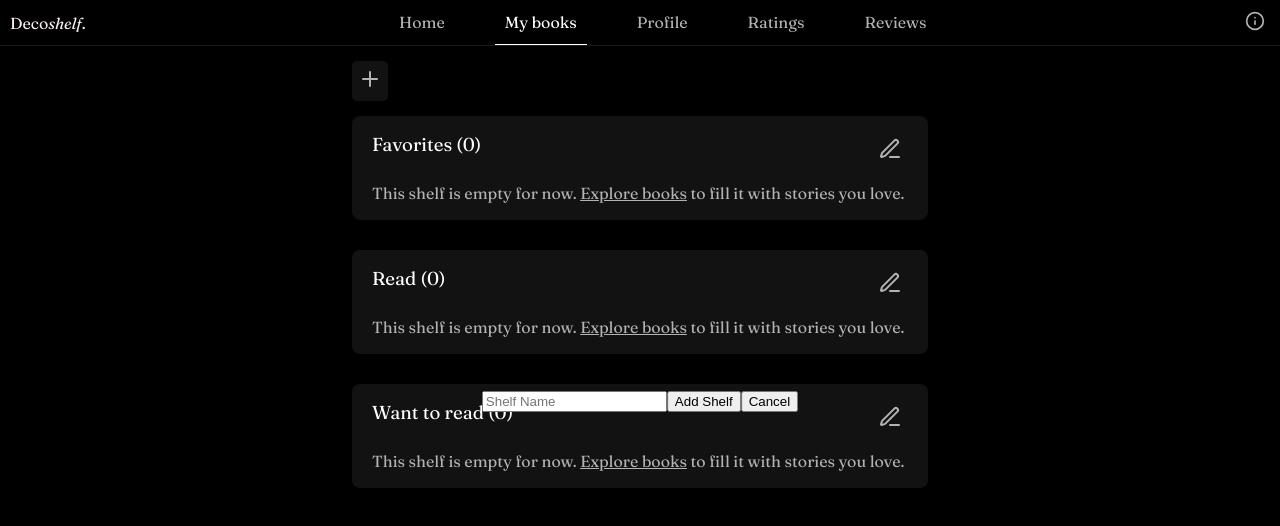
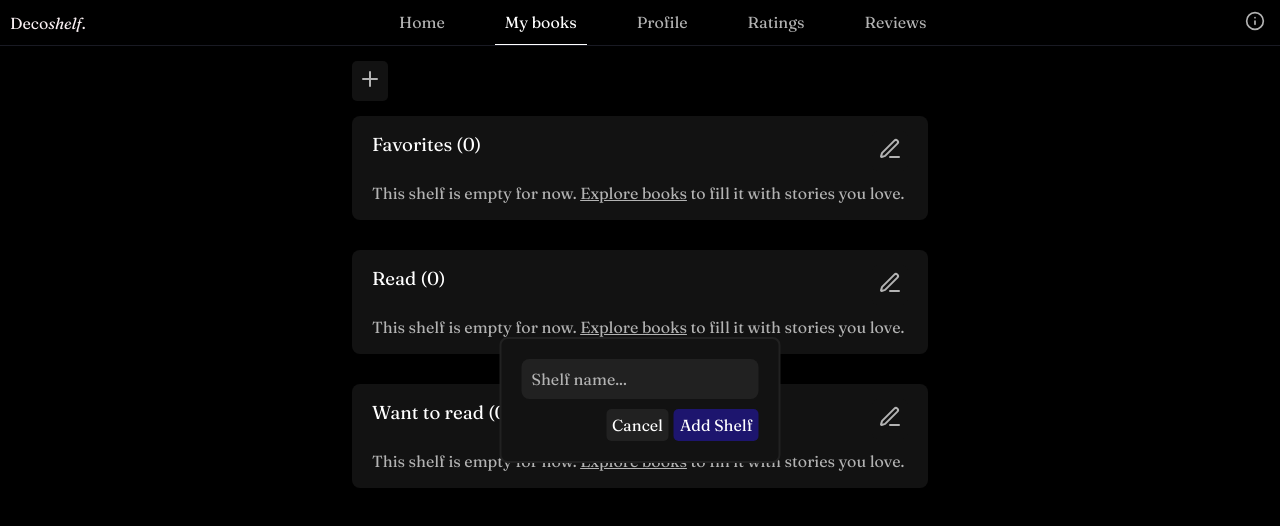
Before and after one commit to SiriJV/Deco, a React (Vite) app: page /mybooks in a window 1280 px wide. Both pictures are taken after a click on the button 370 px from the left and 81 px from the top of the page. Shown: the top 526 px of the page. Built offline with nearby package versions, Linux system fonts and the light colour scheme.

Commit message:
Small changes

```diff
--- a/src/components/ShelfForm/ShelfForm.scss
+++ b/src/components/ShelfForm/ShelfForm.scss
@@ -1,6 +1,48 @@
-.shelf-form {
+@use '../../styles/colors.scss' as *;
+@use '../../styles/font.scss' as *;
+
+.shelf-wrapper {
     position: absolute;
     top: 50%;
     right: 50%;
     transform: translate(50%, -50%);
+    background-color: $darkest-gray;
+    border: 2px solid $dark-gray;
+    padding: 20px;
+    border-radius: 8px;
 }
+
+.shelf-form-input {
+    background-color: $dark-gray;
+    border: none;
+    padding: 10px;
+    border-radius: 8px;
+    color: white;
+    background-color: $dark-gray;
+    padding: 10px;
+    @include fraunces;
+    font-size: 16px;
+    border-radius: 8px;
+    height: 20px;
+
+    &:focus {
+        border-color: #8BE0DA;
+        outline: none;
+    }
+
+    &::placeholder {
+        color: $light-gray;
+    }
+}
+
+.shelf-form-button-wrapper {
+    display: flex;
+    flex-flow: row-reverse;
+    gap: 5px;
+}
+
+.shelf-form {
+    display: flex;
+    flex-direction: column;
+    gap: 10px;
+}
--- a/src/components/ShelfForm/ShelfForm.tsx
+++ b/src/components/ShelfForm/ShelfForm.tsx
@@ -1,6 +1,7 @@
 import React, { useState } from "react";
 import { useShelves } from "../../context/ShelvesContext";
 import './ShelfForm.scss'
+import Button from "../Button/Button";
 
 type ShelfFormProps = {
   onClose: () => void;
@@ -20,18 +21,13 @@ const ShelfForm = ({ onClose }: ShelfFormProps) => {
     };
 
     return (
-    <div className="shelf-form">
-      <form onSubmit={handleSubmit}>
-        <input
-          type="text"
-          value={name}
-          onChange={(e) => setName(e.target.value)}
-          placeholder="Shelf Name"
-        />
-        <button type="submit">Add Shelf</button>
-        <button type="button" onClick={onClose}>
-          Cancel
-        </button>
+        <div className="shelf-wrapper">
+        <form className="shelf-form" onSubmit={handleSubmit}>
+            <input className="shelf-form-input" type="text" value={name} onChange={(e) => setName(e.target.value)} placeholder="Shelf name..."/>
+            <div className="shelf-form-button-wrapper">
+                <Button variant="primary" type="submit">Add Shelf</Button>
+                <Button variant="secondary" type="button" onClick={onClose}>Cancel</Button>
+            </div>
         </form>
         </div>
     );
```
Lines whose indentation alone changed are shown as unchanged.
